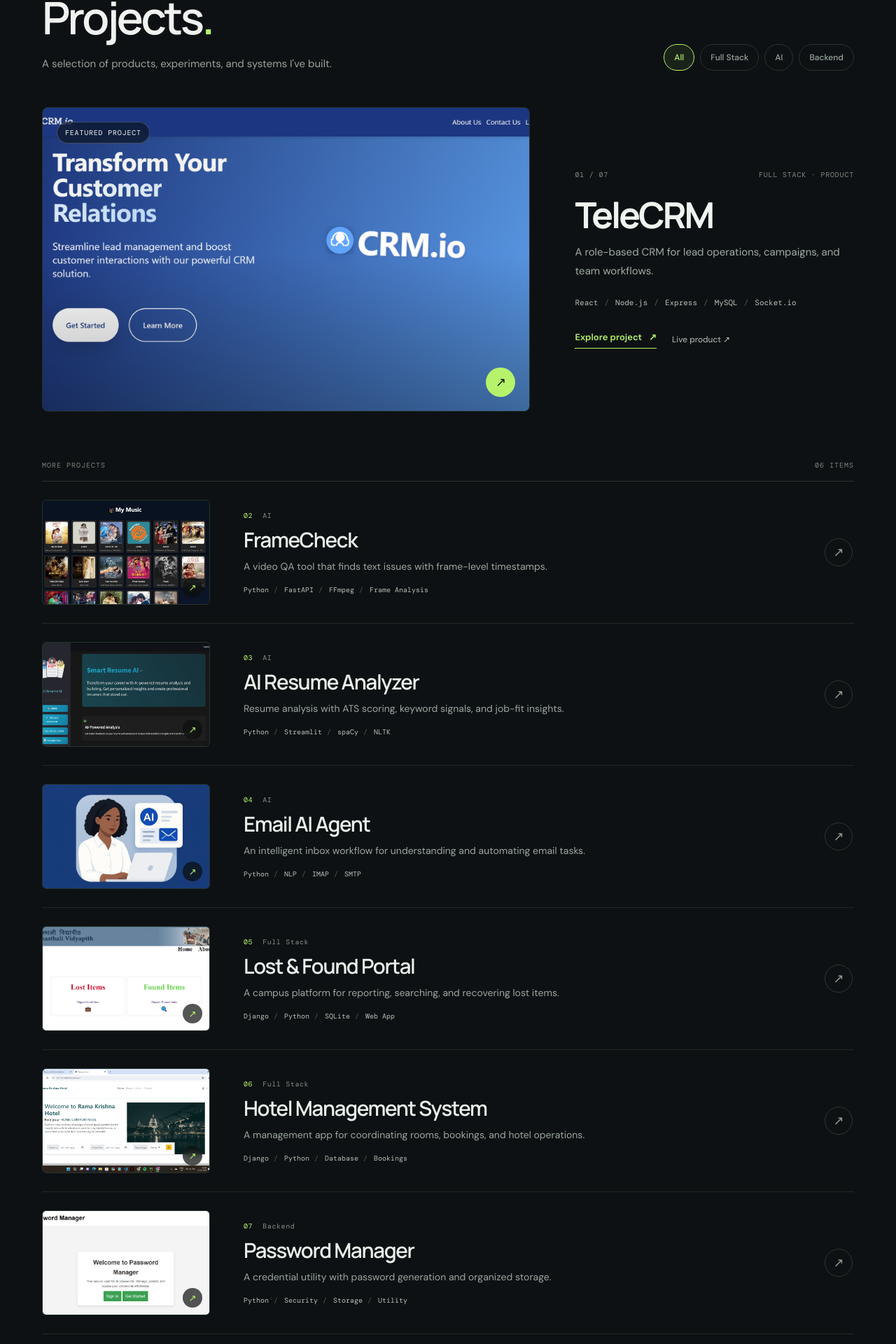
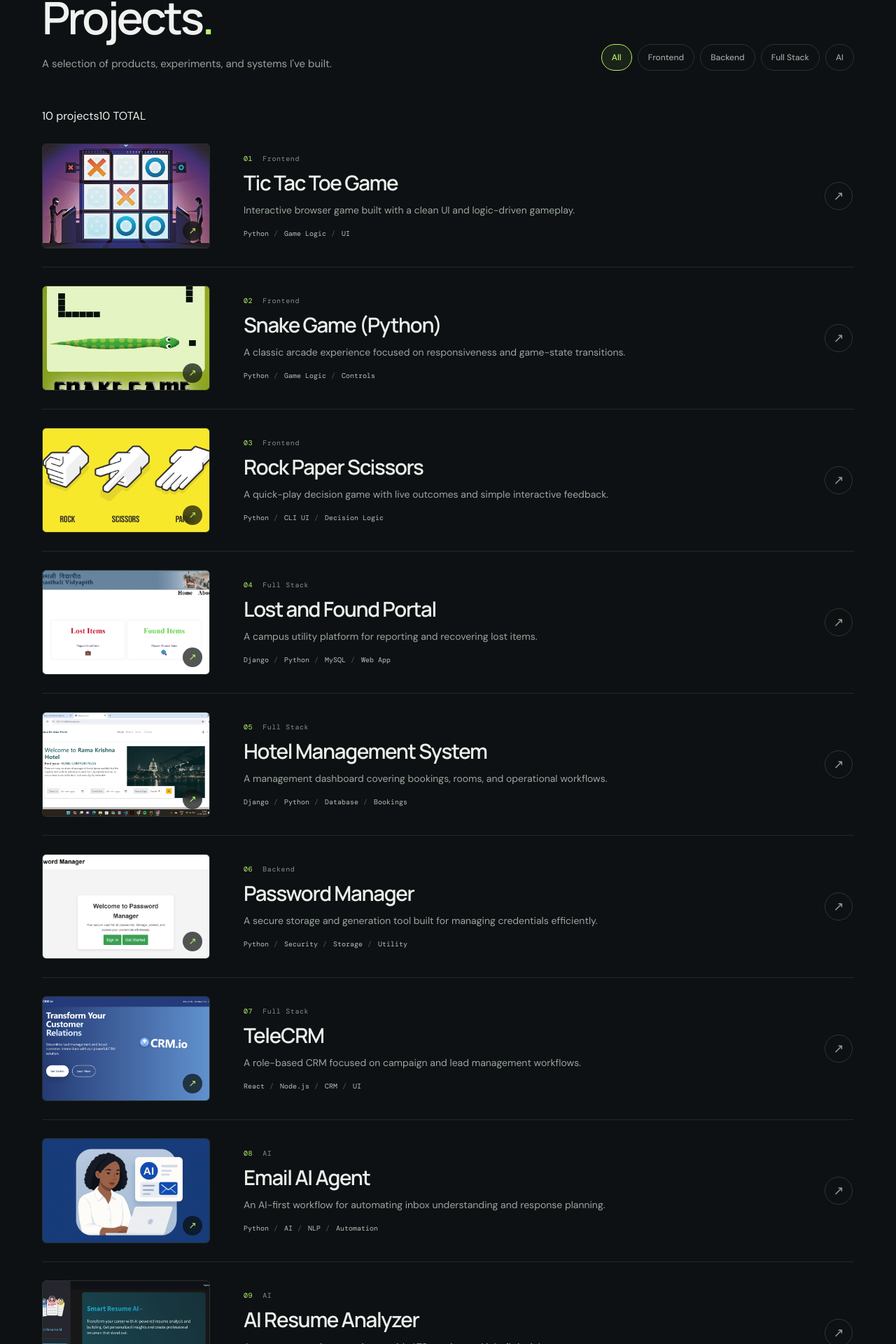
Before and after one commit to tanshi2003/Portfolio_Tanshi, a React (Create React App) app: page / in a window 1280 px wide. Shown: the part 3143-5063 px from the top of the page at 70% size. Built offline with nearby package versions, Linux system fonts and the light colour scheme.

Commit message:
Refine projects layout and add all ten projects

```diff
--- a/src/components/Projects.js
+++ b/src/components/Projects.js
@@ -4,28 +4,158 @@ import { FontAwesomeIcon } from '@fortawesome/react-fontawesome';
 import { faExternalLinkAlt } from '@fortawesome/free-solid-svg-icons';
 import { faGithub } from '@fortawesome/free-brands-svg-icons';
 
-const filters = ['All', 'Full Stack', 'AI', 'Backend'];
+const filters = ['All', 'Frontend', 'Backend', 'Full Stack', 'AI'];
+
 const projects = [
-  { number: '01', category: 'Full Stack', title: 'TeleCRM', short: 'A role-based CRM for lead operations, campaigns, and team workflows.', overview: 'TeleCRM is a full-stack lead management platform with role-based access for Admins, Managers, Callers, and Field Employees. It brings lead tracking, campaign management, and team workflows into one system.', contribution: 'Built the application across React, Node.js, Express, and MySQL, with JWT authentication and real-time lead updates using Socket.io.', image: '/images/work-9.png', stack: ['React', 'Node.js', 'Express', 'MySQL', 'Socket.io'], github: 'https://github.com/tanshi2003/telecrm_db', demo: 'https://telecrmio.netlify.app/' },
-  { number: '02', category: 'AI', title: 'FrameCheck', short: 'A video QA tool that finds text issues with frame-level timestamps.', overview: 'FrameCheck helps designers review motion and video content by extracting frames and surfacing visible text for spelling and grammar checks, without manually scrubbing through the entire timeline.', contribution: 'Developed the FastAPI backend workflow and integrated FFmpeg frame extraction to support timestamped video review.', image: '/images/work-10.png', stack: ['Python', 'FastAPI', 'FFmpeg', 'Frame Analysis'], github: '', demo: '' },
-  { number: '03', category: 'AI', title: 'AI Resume Analyzer', short: 'Resume analysis with ATS scoring, keyword signals, and job-fit insights.', overview: 'A resume analysis tool that combines NLP and AI to surface useful feedback on resume content, ATS compatibility, and alignment with a target role.', contribution: 'Built the Streamlit experience and analysis pipeline using Python NLP tooling and the Gemini API.', image: '/images/work-12.png', stack: ['Python', 'Streamlit', 'spaCy', 'NLTK', 'Gemini API'], github: 'https://github.com/tanshi2003/AI-Resume-Analyzer.git', demo: '' },
-  { number: '04', category: 'AI', title: 'Email AI Agent', short: 'An intelligent inbox workflow for understanding and automating email tasks.', overview: 'A Python-based email agent designed to analyze inbox content, identify intent, and support automated email workflows.', contribution: 'Implemented the email workflow using IMAP/SMTP with Python-based content analysis and response automation.', image: '/images/work-11.png', stack: ['Python', 'NLP', 'IMAP', 'SMTP', 'Automation'], github: 'https://github.com/tanshi2003/Email-AI-Agent.git', demo: '' },
-  { number: '05', category: 'Full Stack', title: 'Lost & Found Portal', short: 'A campus platform for reporting, searching, and recovering lost items.', overview: 'A campus-focused portal that makes it easier to report lost belongings and discover items that have been found.', contribution: 'Developed the Django application flow for reporting, searching, and managing item records.', image: '/images/work-4.png', stack: ['Django', 'Python', 'SQLite', 'Web App'], github: 'https://github.com/tanshi2003/Lost-and-Found-Portal', demo: 'https://lost-and-found-portal-b7gw.onrender.com/' },
-  { number: '06', category: 'Full Stack', title: 'Hotel Management System', short: 'A management app for coordinating rooms, bookings, and hotel operations.', overview: 'A hotel management application focused on booking coordination, room data, and daily operational workflows.', contribution: 'Created core Django workflows for booking and room management, connecting data handling with the user-facing application.', image: '/images/work-7.png', stack: ['Django', 'Python', 'Database', 'Bookings'], github: 'https://github.com/tanshi2003/Hotel-Management-System', demo: 'https://hotel-management-system-k8f0.onrender.com' },
-  { number: '07', category: 'Backend', title: 'Password Manager', short: 'A credential utility with password generation and organized storage.', overview: 'A utility application for generating passwords and managing stored credentials with a straightforward workflow.', contribution: 'Built the core password generation and storage features with a practical, utility-first interface.', image: '/images/work-8.png', stack: ['Python', 'Security', 'Storage', 'Utility'], github: 'https://github.com/tanshi2003/Password_Manager', demo: 'https://password-manager-pptl.onrender.com/' }
+  {
+    number: '01',
+    category: 'Frontend',
+    title: 'Tic Tac Toe Game',
+    short: 'Interactive browser game built with a clean UI and logic-driven gameplay.',
+    description: 'Python-based two-player game in a 3x3 grid.',
+    image: '/images/work-1.png',
+    stack: ['Python', 'Game Logic', 'UI'],
+    github: 'https://github.com/tanshi2003/Tic-tac-toe',
+    demo: 'https://tic-tac-toe-1-lqzs.onrender.com',
+    overview: 'A lightweight browser game designed around turn-based interaction, win-state logic, and a simple but engaging experience.',
+    contribution: 'Built the gameplay flow, move validation, and the visual interaction layer for a polished single-page game experience.',
+  },
+  {
+    number: '02',
+    category: 'Frontend',
+    title: 'Snake Game (Python)',
+    short: 'A classic arcade experience focused on responsiveness and game-state transitions.',
+    description: 'Classic snake game with food-eating and self-collision logic.',
+    image: '/images/work-2.png',
+    stack: ['Python', 'Game Logic', 'Controls'],
+    github: 'https://github.com/tanshi2003/Snakegame',
+    demo: '',
+    overview: 'A nostalgic snake game that emphasizes motion, progression, and core game loop behavior.',
+    contribution: 'Implemented collision logic, movement rules, scoring updates, and a clean loop for an engaging retro gameplay experience.',
+  },
+  {
+    number: '03',
+    category: 'Frontend',
+    title: 'Rock Paper Scissors',
+    short: 'A quick-play decision game with live outcomes and simple interactive feedback.',
+    description: 'Python CLI game where you battle the computer.',
+    image: '/images/work-5.png',
+    stack: ['Python', 'CLI UI', 'Decision Logic'],
+    github: 'https://github.com/tanshi2003/Rock-Paper-Scisssors',
+    demo: 'https://rpsbytanshi.netlify.app/',
+    overview: 'A fun and fast interactive game built to showcase simple competition logic and user-driven gameplay.',
+    contribution: 'Created the game flow and outcome handling with a clean interactive interface that keeps the experience lightweight and fun.',
+  },
+  {
+    number: '04',
+    category: 'Full Stack',
+    title: 'Lost and Found Portal',
+    short: 'A campus utility platform for reporting and recovering lost items.',
+    description: 'Django-based platform to report & search items in campus.',
+    image: '/images/work-4.png',
+    stack: ['Django', 'Python', 'MySQL', 'Web App'],
+    github: 'https://github.com/tanshi2003/Lost-and-Found-Portal',
+    demo: 'https://lost-and-found-portal-b7gw.onrender.com/',
+    overview: 'A campus-focused inventory and reporting platform designed to help users quickly track and recover lost items.',
+    contribution: 'Built the application flow for item reporting, search, and retrieval while working across Django backend logic and user-facing screens.',
+  },
+  {
+    number: '05',
+    category: 'Full Stack',
+    title: 'Hotel Management System',
+    short: 'A management dashboard covering bookings, rooms, and operational workflows.',
+    description: 'Django app for managing bookings, staff & rooms.',
+    image: '/images/work-7.png',
+    stack: ['Django', 'Python', 'Database', 'Bookings'],
+    github: 'https://github.com/tanshi2003/Hotel-Management-System',
+    demo: 'https://hotel-management-system-k8f0.onrender.com',
+    overview: 'A hotel operations application focused on daily business workflows, room and booking coordination, and operational visibility.',
+    contribution: 'Designed and implemented core workflows for hotel data management, helping streamline user interactions and backend data handling.',
+  },
+  {
+    number: '06',
+    category: 'Backend',
+    title: 'Password Manager',
+    short: 'A secure storage and generation tool built for managing credentials efficiently.',
+    description: 'A secure password storage and generator tool.',
+    image: '/images/work-8.png',
+    stack: ['Python', 'Security', 'Storage', 'Utility'],
+    github: 'https://github.com/tanshi2003/Password_Manager',
+    demo: 'https://password-manager-pptl.onrender.com/',
+    overview: 'A utility app focused on credential storage, easier retrieval, and secure password generation for everyday workflow needs.',
+    contribution: 'Built the core authentication and storage logic with a clean user experience focused on practical utility and security-minded design.',
+  },
+  {
+    number: '07',
+    category: 'Full Stack',
+    title: 'TeleCRM',
+    short: 'A role-based CRM focused on campaign and lead management workflows.',
+    description: 'Role-based CRM for managing leads, users, campaigns.',
+    image: '/images/work-9.png',
+    stack: ['React', 'Node.js', 'CRM', 'UI'],
+    github: 'https://github.com/tanshi2003/telecrm_db',
+    demo: 'https://telecrmio.netlify.app/',
+    overview: 'A customer relationship management system built around lead tracking, access control, and operational execution.',
+    contribution: 'Contributed to the CRM experience with a focus on user interaction, campaign workflows, and a structured management interface.',
+  },
+  {
+    number: '08',
+    category: 'AI',
+    title: 'Email AI Agent',
+    short: 'An AI-first workflow for automating inbox understanding and response planning.',
+    description: 'Developed a Python-based Email AI Agent that automates Gmail inbox management with smart content analysis and automated responses.',
+    image: '/images/work-11.png',
+    stack: ['Python', 'AI', 'NLP', 'Automation'],
+    github: 'https://github.com/tanshi2003/Email-AI-Agent.git',
+    demo: '',
+    overview: 'An intelligent email agent designed to analyze inbox content, support task understanding, and automate relevant actions.',
+    contribution: 'Built the AI-driven workflow around content analysis, filtering, and response logic using Python and NLP-focused thinking.',
+  },
+  {
+    number: '09',
+    category: 'AI',
+    title: 'AI Resume Analyzer',
+    short: 'A resume screening experience with ATS scoring and job-fit insights.',
+    description: 'Created an AI Resume Analyzer that provides ATS scoring and job-market insights using Python, NLP, and Streamlit.',
+    image: '/images/work-12.png',
+    stack: ['Python', 'NLP', 'Streamlit', 'ATS'],
+    github: 'https://github.com/tanshi2003/AI-Resume-Analyzer.git',
+    demo: '',
+    overview: 'A resume analysis tool for extracting insights, reviewing fit, and applying scoring logic to help users assess job-market readiness.',
+    contribution: 'Built the analyzer workflow and user-facing scoring experience with an emphasis on intelligent resume evaluation and useful output.',
+  },
+  {
+    number: '10',
+    category: 'AI',
+    title: 'FrameCheck',
+    short: 'Video QA that detects text, spelling, and grammar issues with timestamps.',
+    description: 'A video review tool for finding text issues in extracted frames.',
+    image: '/images/image.png',
+    stack: ['Python', 'FastAPI', 'FFmpeg', 'Frame Analysis'],
+    github: '',
+    demo: '',
+    overview: 'FrameCheck helps designers review motion and video content by extracting frames and surfacing visible text for spelling and grammar checks, with timestamps to locate issues quickly.',
+    contribution: 'Built the FastAPI backend workflow and integrated FFmpeg frame extraction to support timestamped video review.',
+  },
 ];
 
 const Projects = () => {
   const [activeFilter, setActiveFilter] = useState('All');
   const [selectedProject, setSelectedProject] = useState(null);
   const shouldReduceMotion = useReducedMotion();
-  const filteredProjects = useMemo(() => activeFilter === 'All' ? projects : projects.filter((p) => p.category === activeFilter), [activeFilter]);
+
+  const filteredProjects = useMemo(() => {
+    if (activeFilter === 'All') return projects;
+    return projects.filter((project) => project.category === activeFilter);
+  }, [activeFilter]);
 
   useEffect(() => {
-    const handleKeyDown = (event) => { if (event.key === 'Escape') setSelectedProject(null); };
+    const handleKeyDown = (event) => {
+      if (event.key === 'Escape' && selectedProject) setSelectedProject(null);
+    };
     window.addEventListener('keydown', handleKeyDown);
     return () => window.removeEventListener('keydown', handleKeyDown);
-  }, []);
+  }, [selectedProject]);
 
   return (
     <section className="projects" id="projects">
@@ -37,46 +167,140 @@ const Projects = () => {
             <p className="projects-lead">A selection of products, experiments, and systems I've built.</p>
           </div>
           <div className="project-filters" aria-label="Project filters">
-            {filters.map((filter) => <button key={filter} type="button" className={`filter-btn ${activeFilter === filter ? 'active' : ''}`} onClick={() => setActiveFilter(filter)}>{filter}</button>)}
+            {filters.map((filter) => (
+              <button
+                key={filter}
+                type="button"
+                className={`filter-btn ${activeFilter === filter ? 'active' : ''}`}
+                onClick={() => setActiveFilter(filter)}
+              >
+                {filter}
+              </button>
+            ))}
           </div>
         </header>
 
-        {activeFilter === 'All' && <motion.article className="project-featured" initial={shouldReduceMotion ? false : { opacity: 0, y: 24 }} animate={{ opacity: 1, y: 0 }} transition={{ duration: .55 }}>
-          <button className="project-featured-image" type="button" onClick={() => setSelectedProject(projects[0])} aria-label="Open TeleCRM details">
-            <img src={projects[0].image} alt="TeleCRM application preview" />
-            <span className="featured-image-label">FEATURED PROJECT</span><span className="featured-image-arrow">↗</span>
-          </button>
-          <div className="project-featured-details">
-            <div className="featured-meta"><span>01 / 07</span><span>FULL STACK · PRODUCT</span></div>
-            <h3>TeleCRM</h3><p>{projects[0].short}</p>
-            <div className="project-stack-line">{projects[0].stack.map((tech) => <span key={tech}>{tech}</span>)}</div>
-            <div className="featured-links"><button type="button" className="project-details-link" onClick={() => setSelectedProject(projects[0])}>Explore project <span>↗</span></button><a href={projects[0].demo} target="_blank" rel="noreferrer noopener">Live product ↗</a></div>
-          </div>
-        </motion.article>}
+        <div className="projects-count-row">
+          <span>{filteredProjects.length} projects</span>
+          <span>10 TOTAL</span>
+        </div>
 
-        <div className="projects-list-heading"><span>{activeFilter === 'All' ? 'MORE PROJECTS' : activeFilter.toUpperCase() + ' PROJECTS'}</span><span>{(activeFilter === 'All' ? filteredProjects.length - 1 : filteredProjects.length).toString().padStart(2, '0')} ITEMS</span></div>
         <div className="projects-list">
           <AnimatePresence mode="popLayout">
-            {filteredProjects.filter((p) => activeFilter !== 'All' || p.title !== 'TeleCRM').map((project) => <motion.article key={project.title} layout initial={{ opacity: 0, y: 18 }} animate={{ opacity: 1, y: 0 }} exit={{ opacity: 0, y: -12 }} transition={{ duration: .32 }} className="project-row">
-              <button type="button" className="project-row-image" onClick={() => setSelectedProject(project)} aria-label={`Open ${project.title} details`}><img src={project.image} alt={`${project.title} preview`} loading="lazy" /><span>↗</span></button>
-              <div className="project-row-content"><div className="project-row-meta"><span>{project.number}</span><span>{project.category}</span></div><h3>{project.title}</h3><p>{project.short}</p><div className="project-stack-line">{project.stack.slice(0, 4).map((tech) => <span key={tech}>{tech}</span>)}</div></div>
-              <button className="project-row-open" type="button" onClick={() => setSelectedProject(project)} aria-label={`View ${project.title}`}>↗</button>
-            </motion.article>)}
+            {filteredProjects.map((project) => (
+              <motion.article
+                key={project.number}
+                layout
+                initial={shouldReduceMotion ? false : { opacity: 0, y: 18 }}
+                animate={{ opacity: 1, y: 0 }}
+                exit={{ opacity: 0, y: -12 }}
+                transition={{ duration: 0.3, ease: 'easeOut' }}
+                className="project-row"
+              >
+                <button
+                  type="button"
+                  className="project-row-image"
+                  onClick={() => setSelectedProject(project)}
+                  aria-label={`Open ${project.title} details`}
+                >
+                  <img src={project.image} alt={`${project.title} preview`} loading="lazy" />
+                  <span className="project-image-open">↗</span>
+                </button>
+                <div className="project-row-content">
+                  <div className="project-row-meta">
+                    <span>{project.number}</span>
+                    <span>{project.category}</span>
+                  </div>
+                  <h3>{project.title}</h3>
+                  <p>{project.short}</p>
+                  <div className="project-stack-line" aria-label="Technology stack">
+                    {project.stack.map((tech) => <span key={tech}>{tech}</span>)}
+                  </div>
+                </div>
+                <button
+                  className="project-row-open"
+                  type="button"
+                  onClick={() => setSelectedProject(project)}
+                  aria-label={`View ${project.title} details`}
+                >
+                  ↗
+                </button>
+              </motion.article>
+            ))}
           </AnimatePresence>
         </div>
       </div>
 
       <AnimatePresence>
-        {selectedProject && <motion.div className="project-modal-backdrop" initial={{ opacity: 0 }} animate={{ opacity: 1 }} exit={{ opacity: 0 }} onClick={() => setSelectedProject(null)}>
-          <motion.div className="project-modal" initial={{ opacity: 0, y: 22, scale: .98 }} animate={{ opacity: 1, y: 0, scale: 1 }} exit={{ opacity: 0, y: 12, scale: .98 }} onClick={(e) => e.stopPropagation()}>
-            <button type="button" className="project-modal-close" onClick={() => setSelectedProject(null)} aria-label="Close project details">×</button>
-            <div className="project-modal-visual"><img src={selectedProject.image} alt={selectedProject.title} /></div>
-            <div className="project-modal-body"><div className="project-modal-header"><span className="project-modal-number">{selectedProject.number}</span><span className="project-modal-category">{selectedProject.category}</span></div>
-              <h3>{selectedProject.title}</h3><p className="project-modal-description">{selectedProject.overview}</p>
-              <div className="project-modal-grid"><div><h4>My contribution</h4><p>{selectedProject.contribution}</p></div><div><h4>Technology</h4><div className="project-techs modal-techs">{selectedProject.stack.map((tech) => <span key={tech}>{tech}</span>)}</div></div></div>
-              <div className="project-modal-actions">{selectedProject.demo && <a href={selectedProject.demo} target="_blank" rel="noreferrer noopener"><FontAwesomeIcon icon={faExternalLinkAlt}/><span>Live Demo</span></a>}{selectedProject.github && <a href={selectedProject.github} target="_blank" rel="noreferrer noopener"><FontAwesomeIcon icon={faGithub}/><span>GitHub</span></a>}</div>
-            </div>
-          </motion.div></motion.div>}
+        {selectedProject && (
+          <motion.div
+            className="project-modal-backdrop"
+            initial={{ opacity: 0 }}
+            animate={{ opacity: 1 }}
+            exit={{ opacity: 0 }}
+            onClick={() => setSelectedProject(null)}
+          >
+            <motion.div
+              className="project-modal"
+              initial={{ opacity: 0, y: 22, scale: 0.98 }}
+              animate={{ opacity: 1, y: 0, scale: 1 }}
+              exit={{ opacity: 0, y: 12, scale: 0.98 }}
+              onClick={(event) => event.stopPropagation()}
+            >
+              <button
+                type="button"
+                className="project-modal-close"
+                onClick={() => setSelectedProject(null)}
+                aria-label="Close project details"
+              >
+                ×
+              </button>
+
+              <div className="project-modal-visual">
+                <img src={selectedProject.image} alt={`${selectedProject.title} preview`} />
+              </div>
+
+              <div className="project-modal-body">
+                <div className="project-modal-header">
+                  <span className="project-modal-number">{selectedProject.number}</span>
+                  <span className="project-modal-category">{selectedProject.category}</span>
+                </div>
+                <h3>{selectedProject.title}</h3>
+                <p className="project-modal-description">{selectedProject.overview}</p>
+
+                <div className="project-modal-grid">
+                  <div className="project-modal-contribution">
+                    <h4>My contribution</h4>
+                    <p>{selectedProject.contribution}</p>
+                  </div>
+                  <div className="project-modal-technology">
+                    <h4>Technology stack</h4>
+                    <div className="project-techs modal-techs">
+                      {selectedProject.stack.map((tech) => (
+                        <span key={tech}>{tech}</span>
+                      ))}
+                    </div>
+                  </div>
+                </div>
+
+                <div className="project-modal-actions">
+                  {selectedProject.demo && (
+                    <a href={selectedProject.demo} target="_blank" rel="noreferrer noopener">
+                      <FontAwesomeIcon icon={faExternalLinkAlt} />
+                      <span>Live Demo</span>
+                    </a>
+                  )}
+                  {selectedProject.github && (
+                    <a href={selectedProject.github} target="_blank" rel="noreferrer noopener">
+                      <FontAwesomeIcon icon={faGithub} />
+                      <span>GitHub</span>
+                    </a>
+                  )}
+                </div>
+              </div>
+            </motion.div>
+          </motion.div>
+        )}
       </AnimatePresence>
     </section>
   );
```
